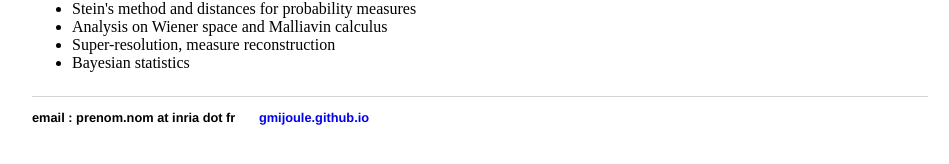
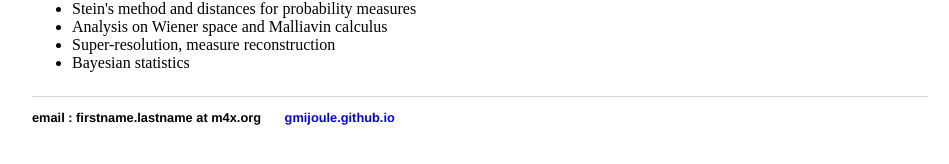
Before and after one commit to gmijoule/gmijoule.github.io, a Jekyll site: the page built from index.html, in a window 1280 px wide. Shown: the part 325-489 px from the top of the page, without its empty margins (160-1109 px from the left). Built offline with Jekyll 4.4.1, drawn with Linux system fonts in a browser that asks for light colours.

Commit message:
Update default.html

```diff
--- a/_layouts/default.html
+++ b/_layouts/default.html
@@ -19,7 +19,7 @@
 			</div><!-- /.container -->
 			<footer>
 	    		<ul>
-	        		<li>email : prenom.nom at inria dot fr</li>
+	        		<li>email : firstname.lastname at m4x.org</li>
 	        		<li><a href="https://gmijoule.github.io/">gmijoule.github.io</a></li>
 				</ul>
 			</footer>
```
